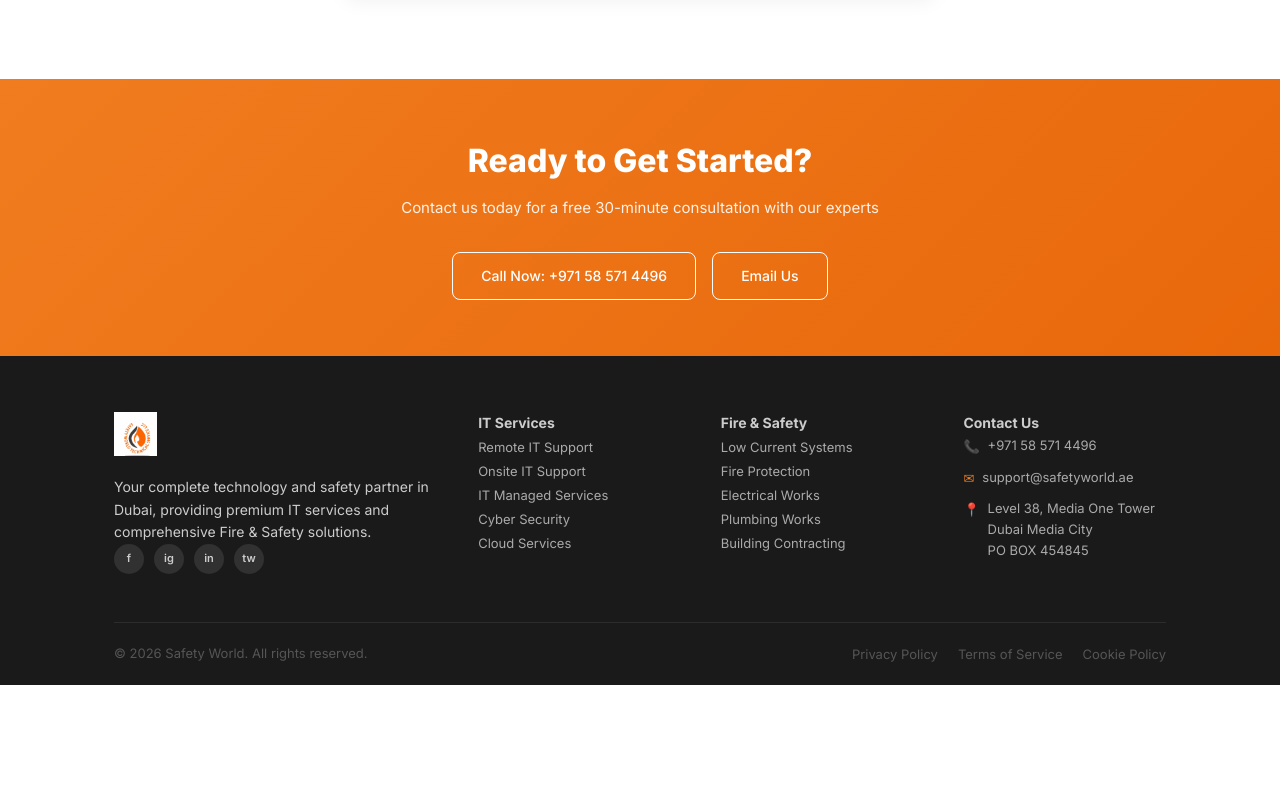
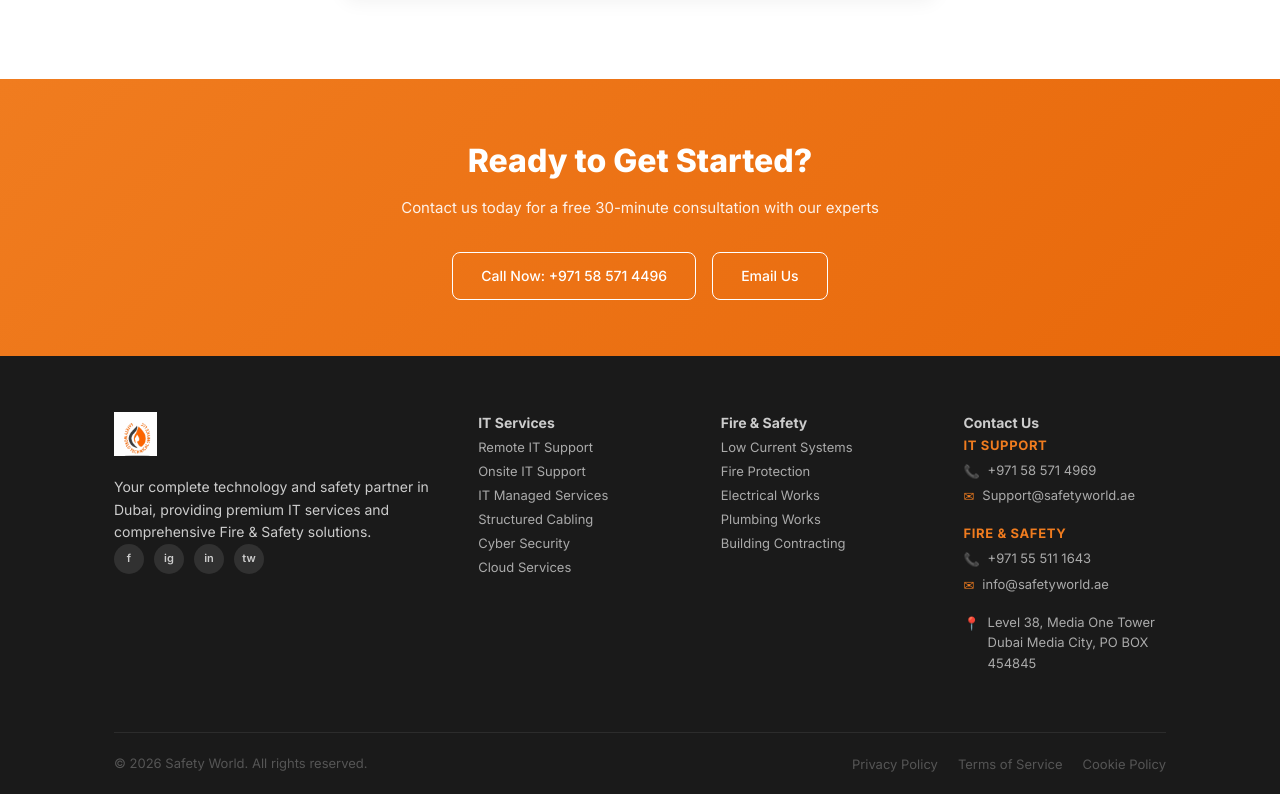
Before and after one commit to Fazilfazi991/safetyfinal, a React (Vite) app: page / in a window 1280 px wide. Shown: the part 5071-5865 px from the top of the page. Before the commit the page ends 5755 px from the top, so only its background shows below. Built offline with nearby package versions, Linux system fonts and the light colour scheme.

Commit message:
Add Structured Cabling and update contact details in footer

```diff
--- a/src/components/Footer.jsx
+++ b/src/components/Footer.jsx
@@ -42,7 +42,7 @@ export default function Footer({ nav }) {
             {/* IT Services */}
             <div>
               <h4>IT Services</h4>
-              {['Remote IT Support','Onsite IT Support','IT Managed Services','Cyber Security','Cloud Services'].map(t => (
+              {['Remote IT Support','Onsite IT Support','IT Managed Services','Structured Cabling','Cyber Security','Cloud Services'].map(t => (
                 <button key={t} className="footer-link" onClick={() => nav('/it-services')}>{t}</button>
               ))}
             </div>
@@ -58,17 +58,35 @@ export default function Footer({ nav }) {
             {/* Contact */}
             <div>
               <h4>Contact Us</h4>
-              <div className="footer-contact-item">
-                <span className="ic">📞</span>
-                <a href="tel:+97158571449" style={{ color: '#aaa', textDecoration: 'none' }}>+971 58 571 4496</a>
+              <div style={{ marginBottom: 16 }}>
+                <div style={{ fontSize: 13, fontWeight: 700, color: '#f07c1f', marginBottom: 4, textTransform: 'uppercase', letterSpacing: '0.05em' }}>IT Support</div>
+                <div className="footer-contact-item" style={{ marginBottom: 4 }}>
+                  <span className="ic">📞</span>
+                  <a href="tel:971585714969" style={{ color: '#aaa', textDecoration: 'none' }}>+971 58 571 4969</a>
+                </div>
+                <div className="footer-contact-item">
+                  <span className="ic">✉</span>
+                  <a href="mailto:Support@safetyworld.ae" style={{ color: '#aaa', textDecoration: 'none' }}>Support@safetyworld.ae</a>
+                </div>
               </div>
-              <div className="footer-contact-item">
-                <span className="ic">✉</span>
-                <a href="mailto:support@safetyworld.ae" style={{ color: '#aaa', textDecoration: 'none' }}>support@safetyworld.ae</a>
+
+              <div style={{ marginBottom: 16 }}>
+                <div style={{ fontSize: 13, fontWeight: 700, color: '#f07c1f', marginBottom: 4, textTransform: 'uppercase', letterSpacing: '0.05em' }}>Fire & Safety</div>
+                <div className="footer-contact-item" style={{ marginBottom: 4 }}>
+                  <span className="ic">📞</span>
+                  <a href="tel:971555111643" style={{ color: '#aaa', textDecoration: 'none' }}>+971 55 511 1643</a>
+                </div>
+                <div className="footer-contact-item">
+                  <span className="ic">✉</span>
+                  <a href="mailto:info@safetyworld.ae" style={{ color: '#aaa', textDecoration: 'none' }}>info@safetyworld.ae</a>
+                </div>
               </div>
-              <div className="footer-contact-item">
-                <span className="ic">📍</span>
-                <span>Level 38, Media One Tower<br />Dubai Media City<br />PO BOX 454845</span>
+
+              <div>
+                <div className="footer-contact-item">
+                  <span className="ic">📍</span>
+                  <span>Level 38, Media One Tower<br />Dubai Media City, PO BOX 454845</span>
+                </div>
               </div>
             </div>
           </div>
--- a/src/components/WhatsAppButton.jsx
+++ b/src/components/WhatsAppButton.jsx
@@ -1,7 +1,7 @@
 import React from 'react'
 export default function WhatsAppButton() {
   return (
-    <a href="https://wa.me/97158571449?text=Hello%21%20I%20would%20like%20to%20inquire%20about%20your%20services."
+    <a href="https://wa.me/971585714969?text=Hello%21%20I%20would%20like%20to%20inquire%20about%20your%20services."
       target="_blank" rel="noopener noreferrer" className="wa-btn" title="Chat on WhatsApp">
       <svg width="26" height="26" viewBox="0 0 24 24" fill="white">
         <path d="M17.472 14.382c-.297-.149-1.758-.867-2.03-.967-.273-.099-.471-.148-.67.15-.197.297-.767.966-.94 1.164-.173.199-.347.223-.644.075-.297-.15-1.255-.463-2.39-1.475-.883-.788-1.48-1.761-1.653-2.059-.173-.297-.018-.458.13-.606.134-.133.298-.347.446-.52.149-.174.198-.298.298-.497.099-.198.05-.371-.025-.52-.075-.149-.669-1.612-.916-2.207-.242-.579-.487-.5-.669-.51-.173-.008-.371-.01-.57-.01-.198 0-.52.074-.792.372-.272.297-1.04 1.016-1.04 2.479 0 1.462 1.065 2.875 1.213 3.074.149.198 2.096 3.2 5.077 4.487.709.306 1.262.489 1.694.625.712.227 1.36.195 1.871.118.571-.085 1.758-.719 2.006-1.413.248-.694.248-1.289.173-1.413-.074-.124-.272-.198-.57-.347m-5.421 7.403h-.004a9.87 9.87 0 01-5.031-1.378l-.361-.214-3.741.982.998-3.648-.235-.374a9.86 9.86 0 01-1.51-5.26c.001-5.45 4.436-9.884 9.888-9.884 2.64 0 5.122 1.03 6.988 2.898a9.825 9.825 0 012.893 6.994c-.003 5.45-4.437 9.884-9.885 9.884m8.413-18.297A11.815 11.815 0 0012.05 0C5.495 0 .16 5.335.157 11.892c0 2.096.547 4.142 1.588 5.945L.057 24l6.305-1.654a11.882 11.882 0 005.683 1.448h.005c6.554 0 11.89-5.335 11.893-11.893a11.821 11.821 0 00-3.48-8.413Z"/>
--- a/src/pages/ITServices.jsx
+++ b/src/pages/ITServices.jsx
@@ -198,12 +198,13 @@ export default function ITServices({ nav }) {
             imgRight={true}
             title="For Enterprises"
             desc="Enterprise-grade IT infrastructure and strategy consulting. We handle complex IT environments with precision and expertise."
-            checks={['Strategy, planning and advisory', 'Enterprise-scale infrastructure', 'Dedicated support teams']}
+            checks={['Strategy, planning and advisory', 'Enterprise-scale infrastructure', 'Structured cabling & fiber optic', 'Dedicated support teams']}
             services={[
               { icon: '⚙️', title: 'IT Managed Services', desc: 'Enterprise-grade IT management' },
               { icon: '👥', title: 'IT Outsourcing', desc: 'Complete IT operations outsourcing' },
               { icon: '📊', title: 'IT Consultancy', desc: 'Strategic IT planning and consulting' },
               { icon: '🔒', title: 'Enterprise Security', desc: 'Enterprise security infrastructure' },
+              { icon: '🔗', title: 'Structured Cabling', desc: 'Professional voice, data and fiber optic cabling' },
               { icon: '☁️', title: 'Cloud Infrastructure', desc: 'Comprehensive data security solutions' },
               { icon: '🗄️', title: 'Data Centre', desc: 'Secure data centre infrastructure' },
             ]}
```
